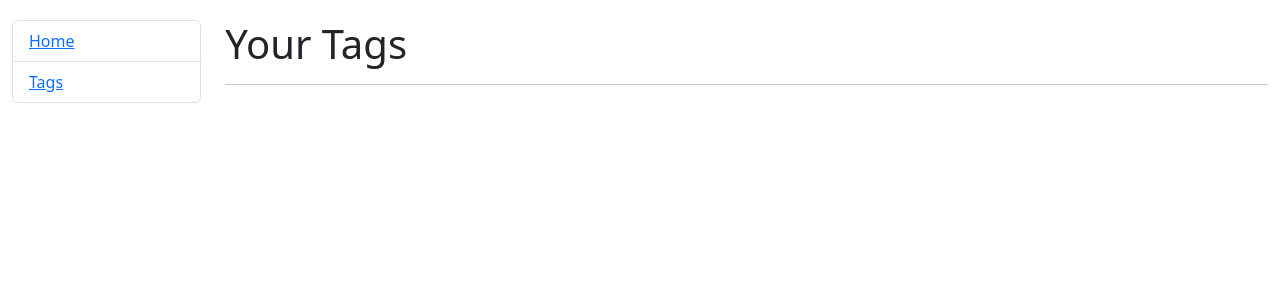
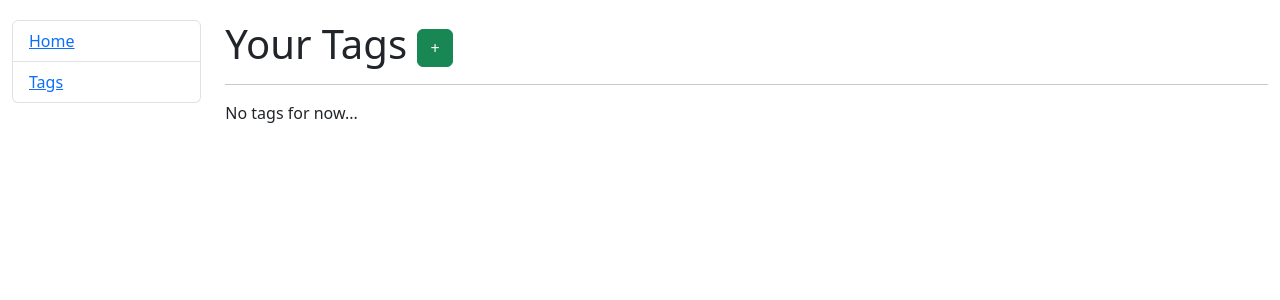
Before and after one commit to Plovuezz/to-do-list-practice, a Django app: template templates/todo_list/tag_list.html in a window 1280 px wide. Shown: the top 300 px of the page. Run offline with Django 5.2, Linux system fonts and the light colour scheme; the template is opened without the code that fills it, so the values that code supplies are empty.

Commit message:
Implemented tag list

```diff
--- a/config/settings.py
+++ b/config/settings.py
@@ -38,6 +38,8 @@ INSTALLED_APPS = [
     'django.contrib.messages',
     'django.contrib.staticfiles',
     "todo_list",
+    'crispy_forms',
+    'crispy_bootstrap4',
 ]
 
 MIDDLEWARE = [
@@ -125,3 +127,7 @@ STATIC_ROOT = BASE_DIR / "staticfiles"
 # https://docs.djangoproject.com/en/5.2/ref/settings/#default-auto-field
 
 DEFAULT_AUTO_FIELD = 'django.db.models.BigAutoField'
+
+CRISPY_ALLOWED_TEMPLATE_PACKS = "bootstrap4"
+
+CRISPY_TEMPLATE_PACK = "bootstrap4"
--- a/templates/includes/sidebar.html
+++ b/templates/includes/sidebar.html
@@ -1,4 +1,4 @@
 <ul class="sidebar-nav list-group">
   <li class="list-group-item"><a href="{% url 'list:task-list' %}">Home</a></li>
-  <li class="list-group-item"><a href="#">Tags</a></li>
+  <li class="list-group-item"><a href="{% url 'list:tag-list' %}">Tags</a></li>
 </ul>
--- a/templates/todo_list/tag_form.html
+++ b/templates/todo_list/tag_form.html
@@ -1,4 +1,5 @@
 {% extends "base.html" %}
+{% load crispy_forms_filters %}
 
 {% block content %}
 <div class="d-flex justify-content-center mt-5">
@@ -6,7 +7,7 @@
     <h1 class="text-center mb-3">{{ object|yesno:"Update, Create" }} Tag</h1>
     <form action="" method="post">
       {% csrf_token %}
-      {{ form.as_p }}
+      {{ form|crispy }}
       <div class="text-center mt-3">
         <input class="btn btn-dark" type="submit" value="Save">
       </div>
--- a/templates/todo_list/tag_list.html
+++ b/templates/todo_list/tag_list.html
@@ -1,6 +1,28 @@
 {% extends "base.html" %}
 
 {% block content %}
-  <h1>Your Tags</h1>
+  <h1>Your Tags <a href="{% url 'list:tag-create' %}" class="btn btn-success">+</a></h1>
   <hr>
+  {% if tag_list %}
+    <table class="table table-striped table-hover align-middle">
+      <thead class="table-light">
+        <tr>
+          <th>Name</th>
+          <th>Update</th>
+          <th>Delete</th>
+        </tr>
+      </thead>
+      <tbody>
+        {% for tag in tag_list %}
+          <tr>
+            <td>{{ tag.name }}</td>
+            <td><a href="{% url 'list:tag-update' tag.pk %}" class="btn btn-secondary">Update</a></td>
+            <td><a href="{% url 'list:tag-delete' tag.pk %}" class="btn btn-secondary">Delete</a></td>
+          </tr>
+        {% endfor %}
+      </tbody>
+    </table>
+  {% else %}
+    <p>No tags for now...</p>
+  {% endif %}
 {% endblock %}
--- a/templates/todo_list/task_form.html
+++ b/templates/todo_list/task_form.html
@@ -1,4 +1,5 @@
 {% extends "base.html" %}
+{% load crispy_forms_filters %}
 
 {% block content %}
 <div class="d-flex justify-content-center mt-5">
@@ -6,7 +7,7 @@
     <h1 class="text-center mb-3">{{ object|yesno:"Update, Create" }} Task</h1>
     <form action="" method="post">
       {% csrf_token %}
-      {{ form.as_p }}
+      {{ form|crispy }}
       <div class="text-center mt-3">
         <input class="btn btn-dark" type="submit" value="Save">
       </div>
--- a/todo_list/urls.py
+++ b/todo_list/urls.py
@@ -1,5 +1,6 @@
 from django.urls import path
-from todo_list.views import TaskListView, do_task, TaskCreateView, TaskUpdateView, TaskDeleteView
+from todo_list.views import (TaskListView, do_task, TaskCreateView,
+                             TaskUpdateView, TaskDeleteView, TagListView, TagCreateView, TagUpdateView, TagDeleteView)
 
 app_name = "list"
 
@@ -9,4 +10,8 @@ urlpatterns = [
     path("tasks/create/", TaskCreateView.as_view(), name="task-create"),
     path("tasks/update/<int:pk>/", TaskUpdateView.as_view(), name="task-update"),
     path("tasks/delete/<int:pk>/", TaskDeleteView.as_view(), name="task-delete"),
+    path("tags/", TagListView.as_view(), name="tag-list"),
+    path("tags/create/", TagCreateView.as_view(), name="tag-create"),
+    path("tags/update/<int:pk>/", TagUpdateView.as_view(), name="tag-update"),
+    path("tags/delete/<int:pk>/", TagDeleteView.as_view(), name="tag-delete"),
 ]
```
Also changed, not shown: todo_list/views.py (+22 -1 lines).
